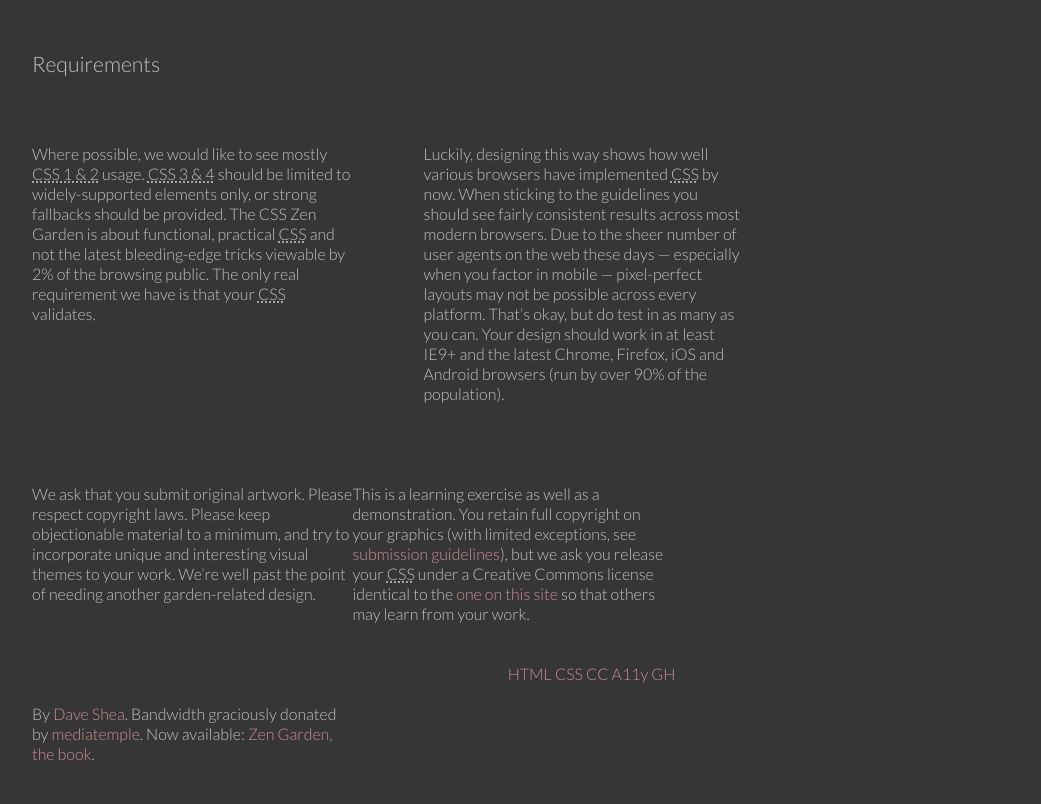
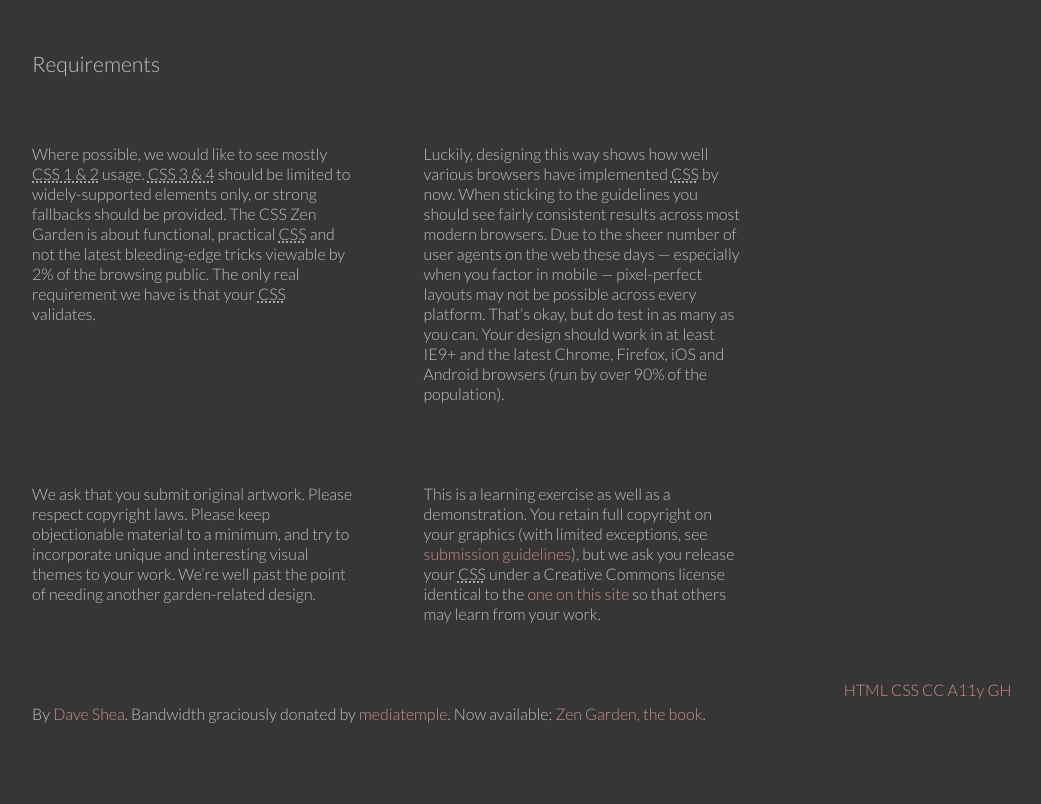
Before and after one commit to metamn/zen, a plain HTML site: page index.html in a window 1280 px wide. Shown: the part 5102-5906 px from the top of the page, without its empty margins (32-1073 px from the left). After the commit the page ends 5866 px from the top, so only its background shows below. Drawn offline with Linux system fonts and the light colour scheme.

Commit message:
Layout ready, next to be refactored

```diff
--- a/assets/layout.scss
+++ b/assets/layout.scss
@@ -2,6 +2,7 @@ body {
   .page-wrapper {
     width: 90%;
     margin: 0 auto;
+
 
     section, .main {
       width: $major;
@@ -25,9 +26,12 @@ body {
     }
 
     footer {
-      width: $minor - $margin;
-      float: right;
+      position: relative;
+      z-index: 2;
+      width: $minor;
+      margin-left: 114%;
+      padding-bottom: $pad;
+      top: 36em;
     }
-
   }
 }
--- a/assets/theme.scss
+++ b/assets/theme.scss
@@ -133,10 +133,22 @@ body {
           padding: $pad*2 0;
         }
 
-        p + p  {
+        p:nth-child(odd)  {
           margin-right: 0;
           margin-top: 0;
         }
+
+        p:nth-child(6) {
+          @include block;
+        }
+
+        p+p {
+          margin-top: 0;
+        }
+      }
+
+      footer {
+
       }
     }
 
```
Also changed, not shown: assets/layout.css, assets/screen.css.
